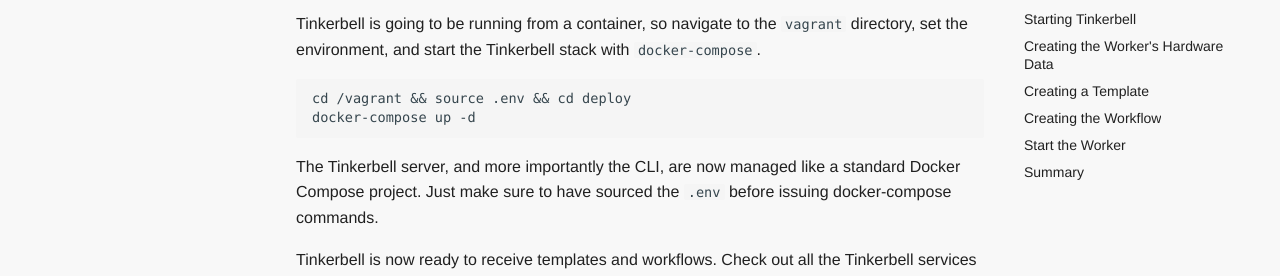
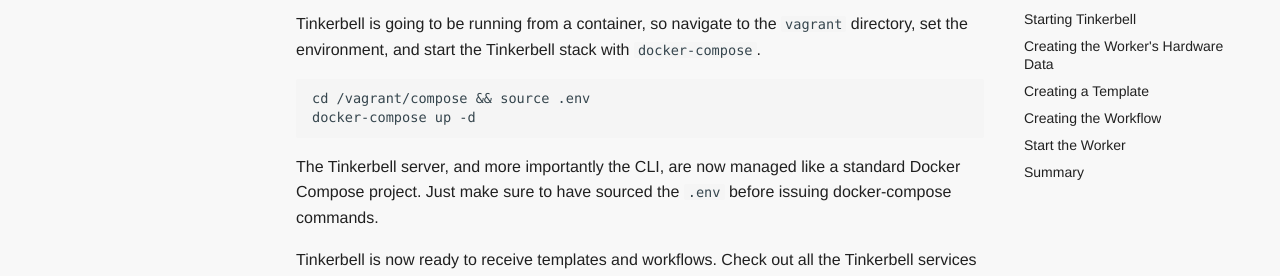
Before and after one commit to tinkerbell/tinkerbell-docs, an MkDocs documentation site: the page built from docs/setup/local-vagrant.md, in a window 1280 px wide and 900 px high, scrolled down 1477 px. Shown: the part 170-446 px from the top of the window. Built offline with MkDocs 1.6.1 and Material for MkDocs 9.7.7, drawn with Linux system fonts in a browser that asks for light colours; some web fonts are replaced.

Commit message:
It looks like .env was moved, updated docs to reflect new location

````diff
--- a/docs/setup/local-vagrant.md
+++ b/docs/setup/local-vagrant.md
@@ -66,7 +66,7 @@
 Tinkerbell is going to be running from a container, so navigate to the `vagrant` directory, set the environment, and start the Tinkerbell stack with `docker-compose`.
 
 ```
-cd /vagrant && source .env && cd deploy
+cd /vagrant/compose && source .env
 docker-compose up -d
 ```
 
````
